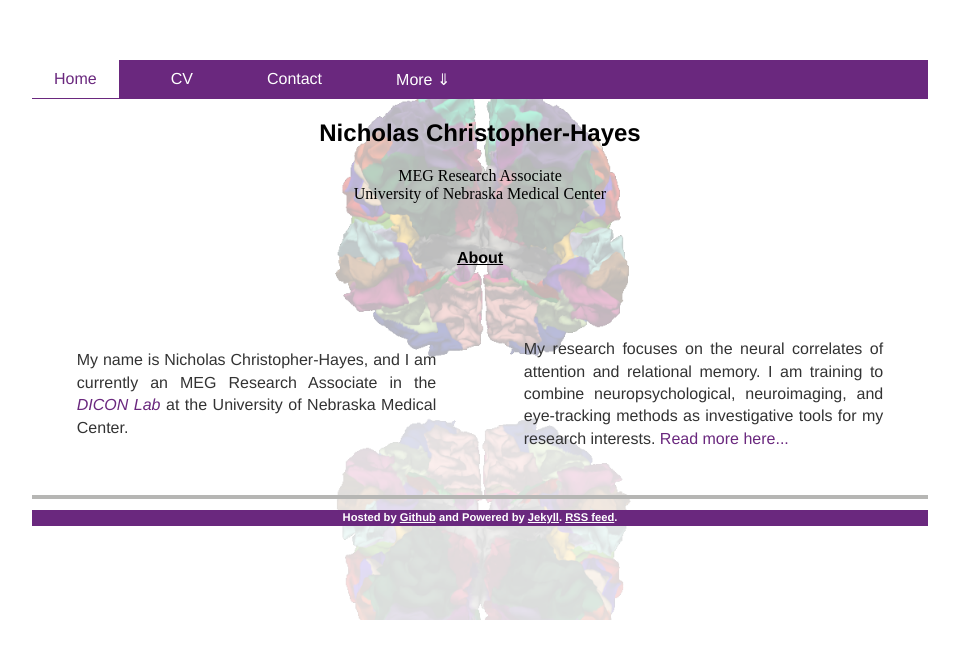
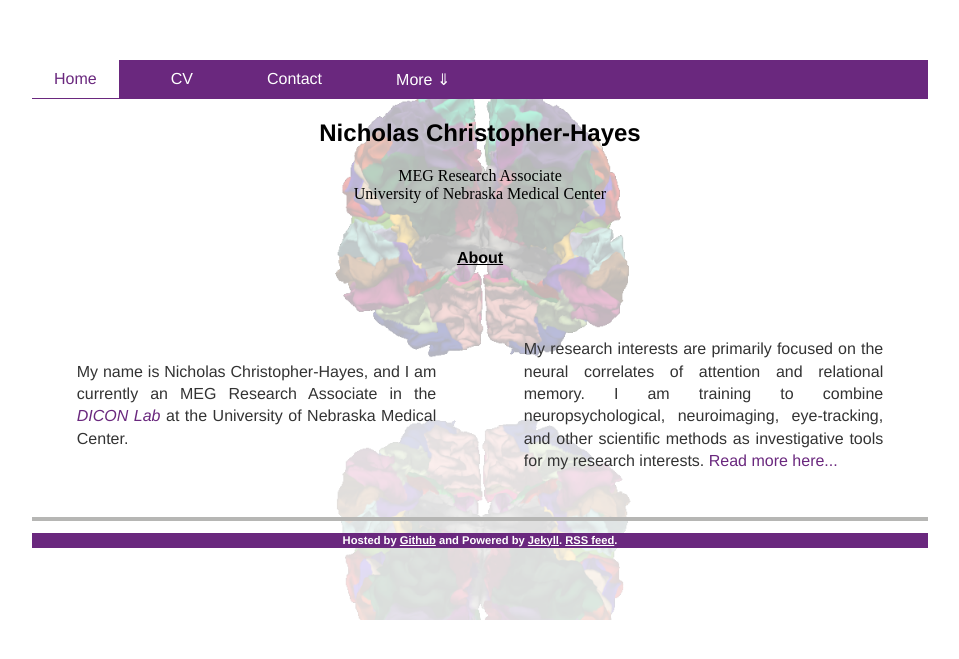
Before and after one commit to nichrishayes/nichrishayes.github.io, a Jekyll site: the page built from index.html, in a window 1280 px wide. Shown: the top 659 px of the page, without its empty margins (160-1119 px from the left). Built offline with Jekyll 4.4.1, drawn with Linux system fonts in a browser that asks for light colours.

Commit message:
minor edits to wording

```diff
--- a/index.html
+++ b/index.html
@@ -55,7 +55,7 @@ University of Nebraska Medical Center
     </td>
     <td>
 	<align><p class="ex1">
-	My research focuses on the neural correlates of attention and relational memory. I am training to combine neuropsychological, neuroimaging, and eye-tracking methods as investigative tools for my research interests.
+	My research interests are primarily focused on the neural correlates of attention and relational memory. I am training to combine neuropsychological, neuroimaging, eye-tracking, and other scientific methods as investigative tools for my research interests.
 		<a href="/bio">Read more here...</a>
 	</p></align>
     </td>
```
